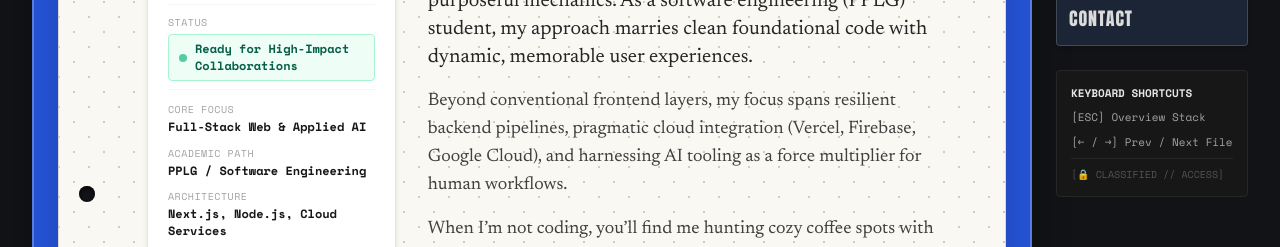
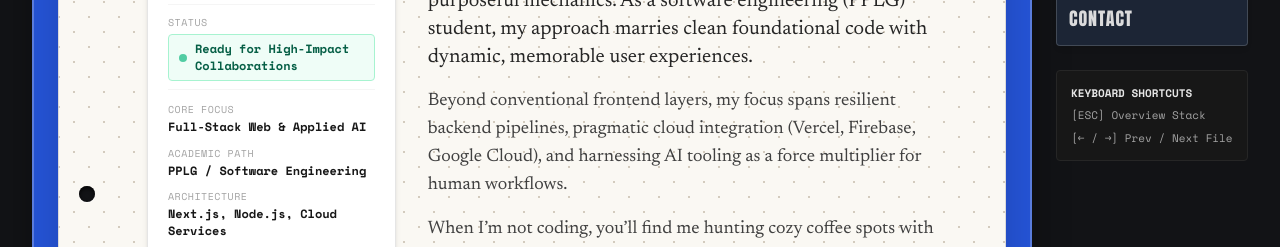
Before and after one commit to dzakamw-maker/BoatMie, a Next.js app: page / in a window 1280 px wide. Both pictures are taken after a click on the button "FILE-01 ABOUT ME". Shown: the part 549-796 px from the top of the page. Built offline with nearby package versions, Linux system fonts and the light colour scheme; no server answers; the database is empty.

Commit message:
refactor: remove admin login link from keyboard shortcuts sidebar

```diff
--- a/src/components/dossier/FolderCaseView.tsx
+++ b/src/components/dossier/FolderCaseView.tsx
@@ -1,7 +1,6 @@
 'use client';
 
 import React, { useEffect } from 'react';
-import Link from 'next/link';
 import { motion, AnimatePresence } from 'framer-motion';
 
 import { FolderId, FolderConfig } from '@/types/dossier';
@@ -211,19 +210,10 @@ export const FolderCaseView: React.FC<FolderCaseViewProps> = ({
           </div>
 
           {/* Quick Info Box on Right Sidebar */}
-          <div className="mt-4 p-3.5 bg-neutral-900 rounded border border-neutral-800 font-mono text-[11px] text-neutral-400 space-y-2 hidden lg:block">
+          <div className="mt-4 p-3.5 bg-neutral-900 rounded border border-neutral-800 font-mono text-[11px] text-neutral-400 space-y-1.5 hidden lg:block">
             <div className="font-bold text-neutral-200 uppercase">KEYBOARD SHORTCUTS</div>
             <div>[ESC] Overview Stack</div>
             <div>[← / →] Prev / Next File</div>
-            <div className="pt-2 border-t border-neutral-800">
-              <Link
-                href="/admin"
-                className="text-neutral-600 hover:text-neutral-300 transition-colors text-[10px] block"
-                title="Classified Dossier Console"
-              >
-                [🔒 CLASSIFIED // ACCESS]
-              </Link>
-            </div>
           </div>
         </aside>
       </main>
```
